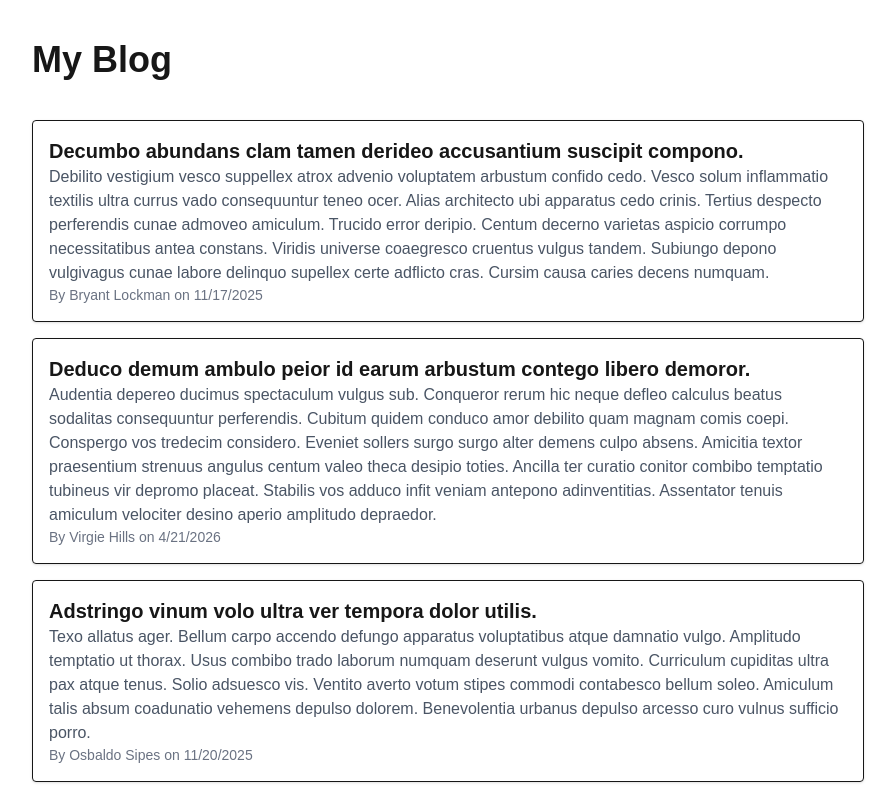
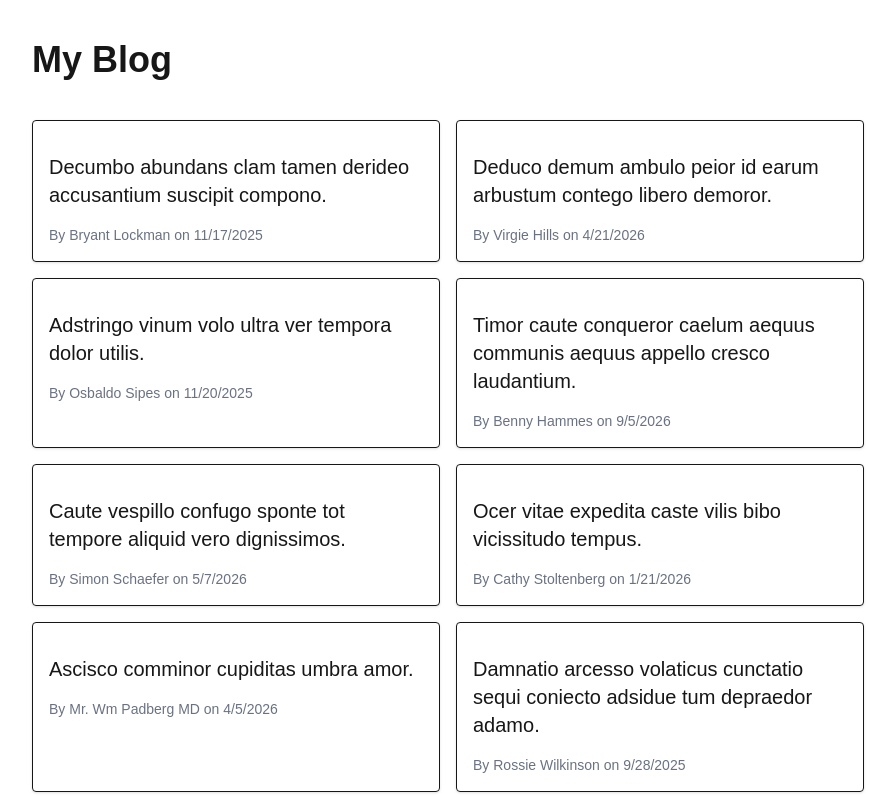
Before and after one commit to humbhenri/my-blog, a Next.js app: page / in a window 1280 px wide. Shown: the top 796 px of the page, without its empty margins (192-1087 px from the left). Built offline with nearby package versions, Linux system fonts and the light colour scheme.

Commit message:
add post heading component

```diff
--- /dev/null
+++ b/components/Heading/index.tsx
@@ -0,0 +1,27 @@
+import Link from "next/link";
+
+type HeadingProps = {
+    children: React.ReactNode;
+    url: string;
+    as?: "h1" | "h2" | "h3" | "h4" | "h5" | "h6";
+};
+
+const headingClasses = {
+    h1: "text-4xl font-extrabold sm:py-10 md:py-10 py-8",
+    h2: "text-3xl font-bold sm:py-8 md:py-8 py-6",
+    h3: "text-2xl font-semibold sm:py-6 md:py-6 py-4",
+    h4: "text-xl font-medium sm:py-4 md:py-4 py-2",
+    h5: "text-lg font-medium sm:py-2 md:py-2 py-1",
+    h6: "text-base font-medium sm:py-1 md:py-1 py-0.5",
+};
+
+export function Heading({ children, url, as: HeadingTag = "h2" }: HeadingProps) {
+
+    return (
+        <HeadingTag className={headingClasses[HeadingTag]}>
+            <Link href={url}>
+                {children}
+            </Link>
+        </HeadingTag>
+    )
+}
--- a/components/PostsList/index.tsx
+++ b/components/PostsList/index.tsx
@@ -1,19 +1,19 @@
 import { postRepository } from "@/repositories/posts";
+import { Heading } from "../Heading";
 
 export async function PostsList() {
     const posts = await postRepository.findAll();
 
     return (
-        <div className="space-y-4">
+        <section className="grid grid-cols-1 md:grid-cols-2 gap-4">
             {posts.map((post) => (
-                <div key={post.id} className="p-4 border rounded shadow-sm">
-                    <h3 className="text-xl font-semibold">{post.title}</h3>
-                    <p className="text-gray-600">{post.content}</p>
+                <div key={post.id} className="p-4 border rounded shadow-sm hover:scale-105 transition-transform duration-200 cursor-pointer">
+                    <Heading url="#" as="h4">{post.title}</Heading>
                     <p className="text-sm text-gray-500">
                         By {post.author} on {new Date(post.date).toLocaleDateString()}
                     </p>
                 </div>
             ))}
-        </div>
+        </section>
     );
 }
```
